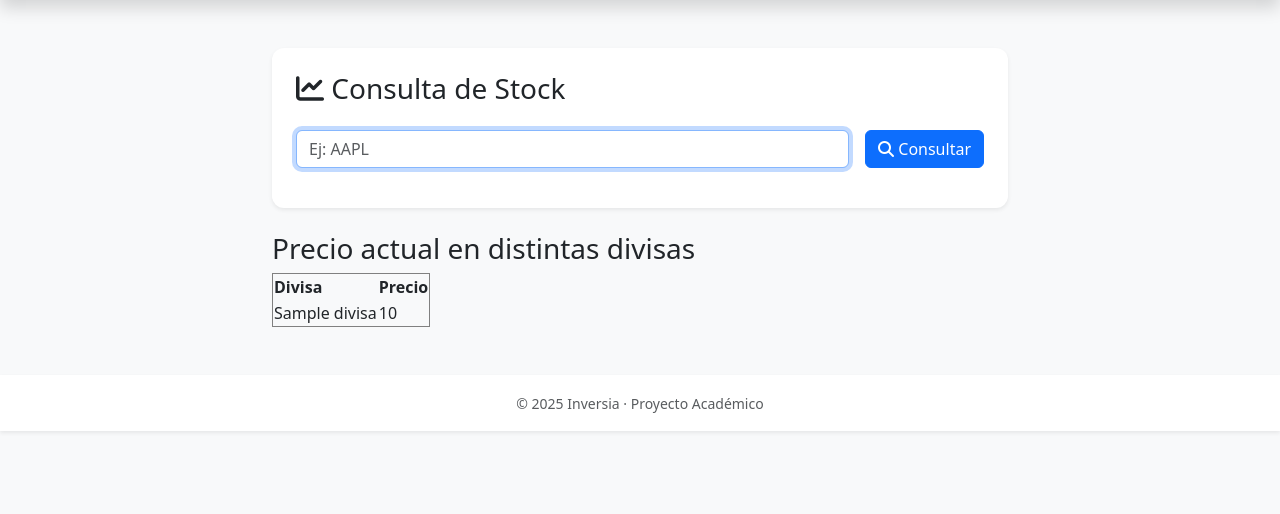
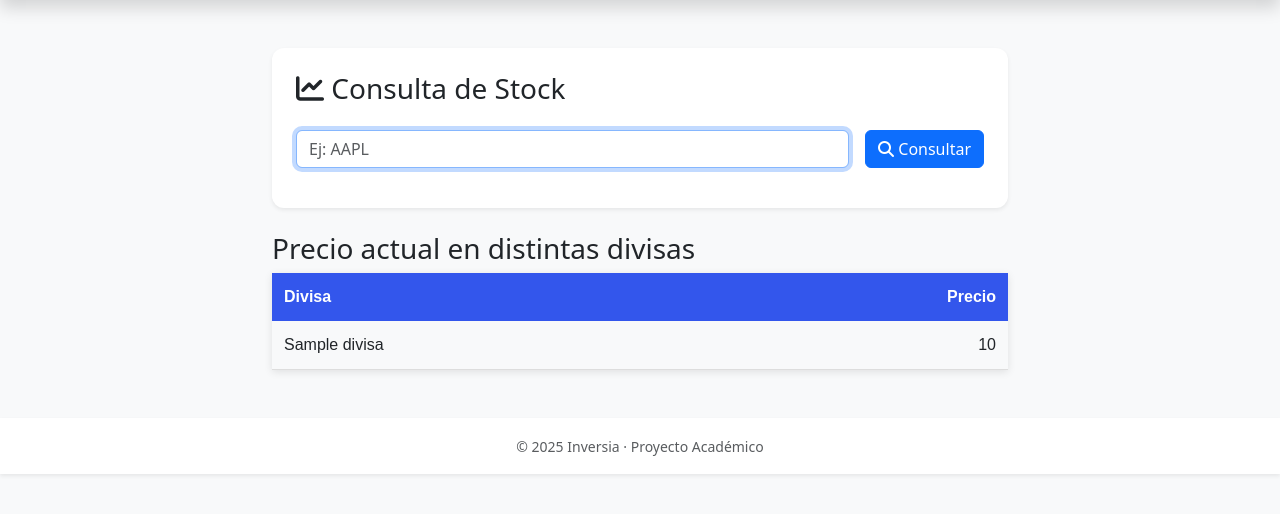
Before and after one commit to kalizapan/Inversia, a Flask app: template templates/consulta.html in a window 1280 px wide. Shown: the part 56-570 px from the top of the page. Run offline with Flask 3, Linux system fonts and the light colour scheme; the template is opened without the code that fills it: most values are stand-ins (such as "Sample title", 1, 10 or a date in 2020).

Commit message:
mejore la visualizacion de la tabla de divisas

```diff
--- a/templates/consulta.html
+++ b/templates/consulta.html
@@ -56,20 +56,28 @@
     {% endif %}
     {% if conversiones %}
       <h3>Precio actual en distintas divisas</h3>
-    <table border="1">
-      <tr>
-        <th>Divisa</th>
-        <th>Precio</th>
+      <table style="
+        width: 100%;
+        border-collapse: collapse;
+        font-family: Arial, sans-serif;
+        box-shadow: 0 2px 8px rgba(0,0,0,0.1);
+      ">
+        <thead>
+          <tr style="background-color: #0731e9d0; color: white;">
+            <th style="padding: 12px; text-align: left;">Divisa</th>
+            <th style="padding: 12px; text-align: right;">Precio</th>
           </tr>
+        </thead>
+        <tbody>
           {% for divisa, valor in conversiones.items() %}
-      <tr>
-        <td>{{ divisa }}</td>
-        <td>{{ valor }}</td>
+          <tr style="border-bottom: 1px solid #ddd;">
+            <td style="padding: 12px;">{{ divisa }}</td>
+            <td style="padding: 12px; text-align: right;">{{ valor }}</td>
           </tr>
           {% endfor %}
+        </tbody>
       </table>
     {% endif %}
-
   </div>
 </div>
 {% endblock %}
```
Also changed, not shown: static/AAPL_rend_1748048748.png (added), static/GOOGL_rend_1748048506.png (added), static/portfolio_consolidado_1748049044.png (added), static/portfolio_individual_1748049043.png (added). Lines whose indentation alone changed are shown as unchanged.
